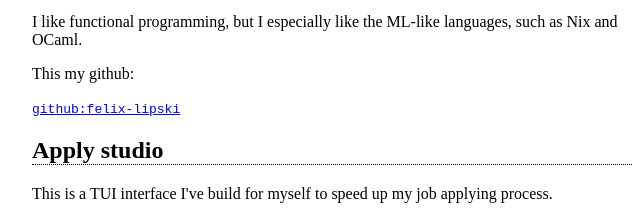
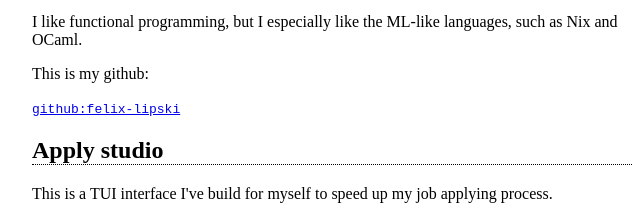
Before and after one commit to felix-lipski/felix-lipski.github.io, a plain HTML site: page index.html in a window 1280 px wide. Shown: the part 333-549 px from the top of the page, 308-948 px from the left. Drawn offline with Linux system fonts and the light colour scheme.

Commit message:
fix typo

```diff
--- a/index.html
+++ b/index.html
@@ -50,7 +50,7 @@
           I like functional programming, but I especially like the ML-like
           languages, such as Nix and OCaml.
         </p>
-        <p>This my github:</p>
+        <p>This is my github:</p>
         <a href="https://github.com/felix-lipski">
           <code>github:felix-lipski</code>
         </a>
```
